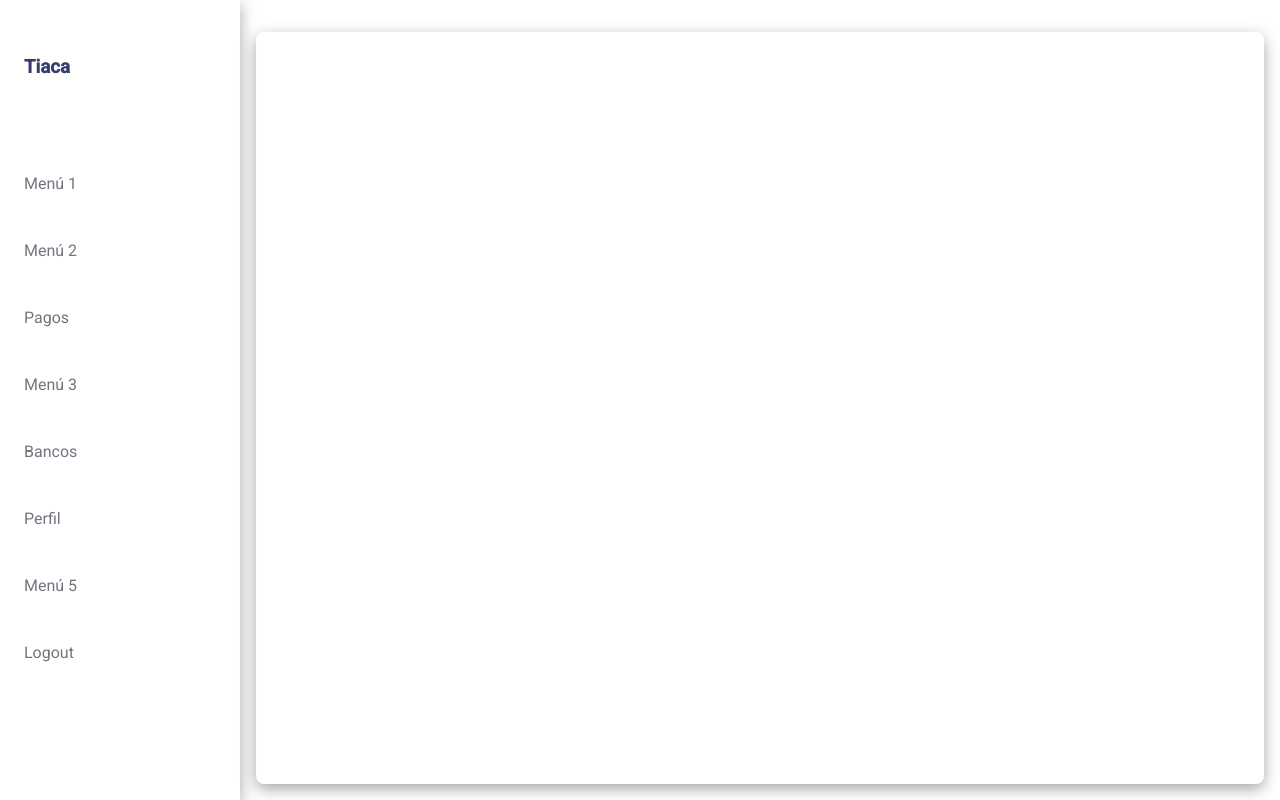
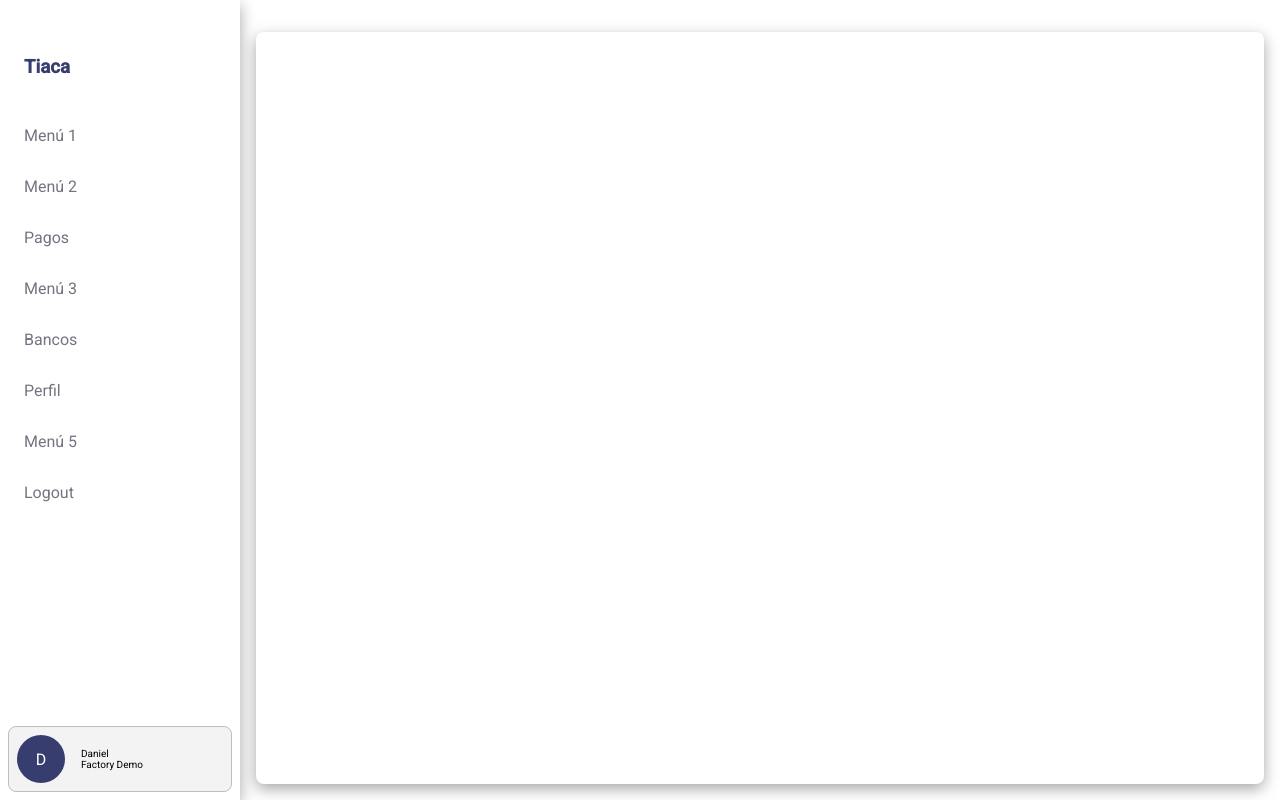
Before and after one commit to elicap88/front3, an Angular app: page /home in a window 1280 px wide. Built offline with nearby package versions, Linux system fonts and the light colour scheme.

Commit message:
Nombre de usuario

```diff
--- a/src/app/components/sidebar/sidebar.component.css
+++ b/src/app/components/sidebar/sidebar.component.css
@@ -8,6 +8,8 @@
   gap: 3rem;
   margin-top: 2rem;
   padding: 0.5rem;
+  height: 94vh;
+  justify-content: space-between;
 
   & .sideBarTitle {
     color: var(--title-text-color);
@@ -19,7 +21,6 @@
     flex-flow: column;
     list-style: none;
     padding: 0;
-    gap: 1rem;
 
     & .sideBarOptions {
       padding: 1rem;
@@ -35,4 +36,39 @@
       font-weight: bold;
     }
   }
+
+  .user-card {
+    display: flex;
+    padding: 0.5rem;
+    border: 1px solid #bebebe;
+    border-radius: 0.5rem;
+    -webkit-border-radius: 0.5rem;
+    -moz-border-radius: 0.5rem;
+    -ms-border-radius: 0.5rem;
+    -o-border-radius: 0.5rem;
+    background-color: #f3f3f3;
+    gap: 1rem;
+
+    .user-card-profile {
+      background-color: #373d6f;
+      width: 3rem;
+      height: 3rem;
+      display: flex;
+      justify-content: center;
+      align-items: center;
+      color: #fff;
+      border-radius: 50%;
+      -webkit-border-radius: 50%;
+      -moz-border-radius: 50%;
+      -ms-border-radius: 50%;
+      -o-border-radius: 50%;
+    }
+
+    .user-card-user-name {
+      display: flex;
+      flex-flow: column;
+      font-size: 10px;
+      justify-content: center;
+    }
+  }
 }
--- a/src/app/components/sidebar/sidebar.component.html
+++ b/src/app/components/sidebar/sidebar.component.html
@@ -1,8 +1,17 @@
 <aside class="sideBarContainer">
+  <div class="side-bar-section">
     <h1 class="sideBarTitle">{{ title }}</h1>
     <ul class="sideBarList">
       <li class="sideBarOptions" *ngFor="let option of sideBarOption">
         <a routerLink="{{ option.url }}"> {{ option.label }}</a>
       </li>
     </ul>
+  </div>
+  <section class="user-card">
+    <div class="user-card-profile">D</div>
+    <div class="user-card-user-name">
+      <p>Daniel</p>
+      <p>Factory Demo</p>
+    </div>
+  </section>
 </aside>
```
Lines whose indentation alone changed are shown as unchanged.
